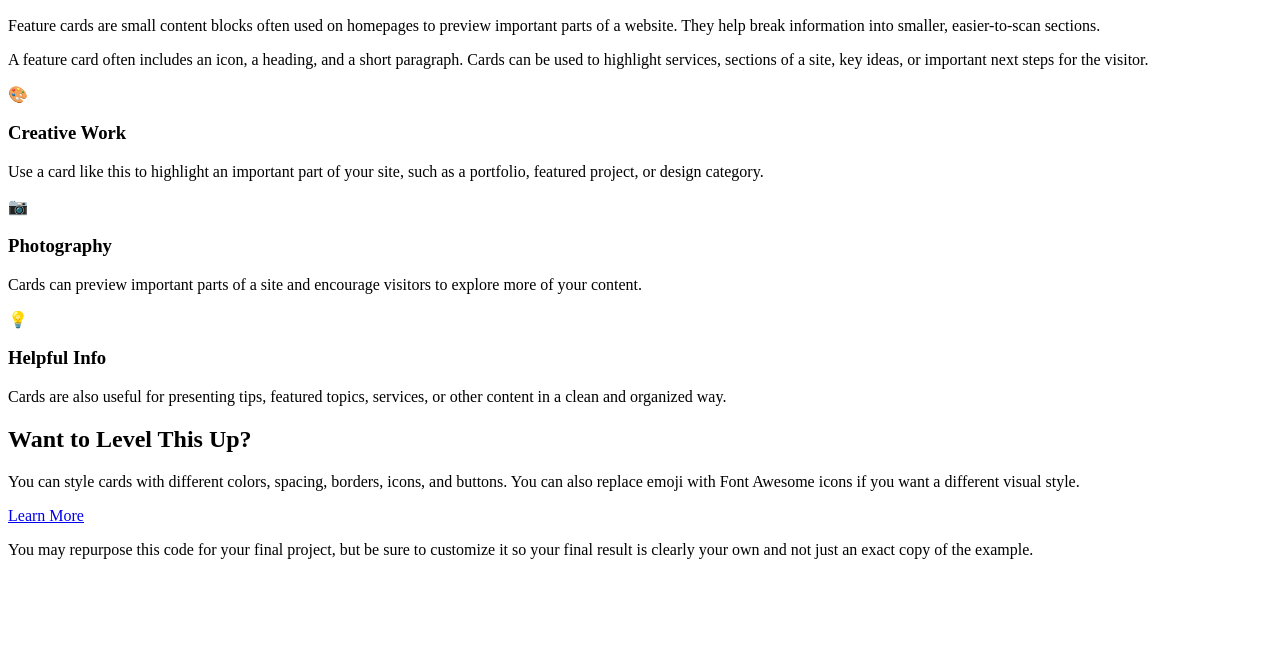
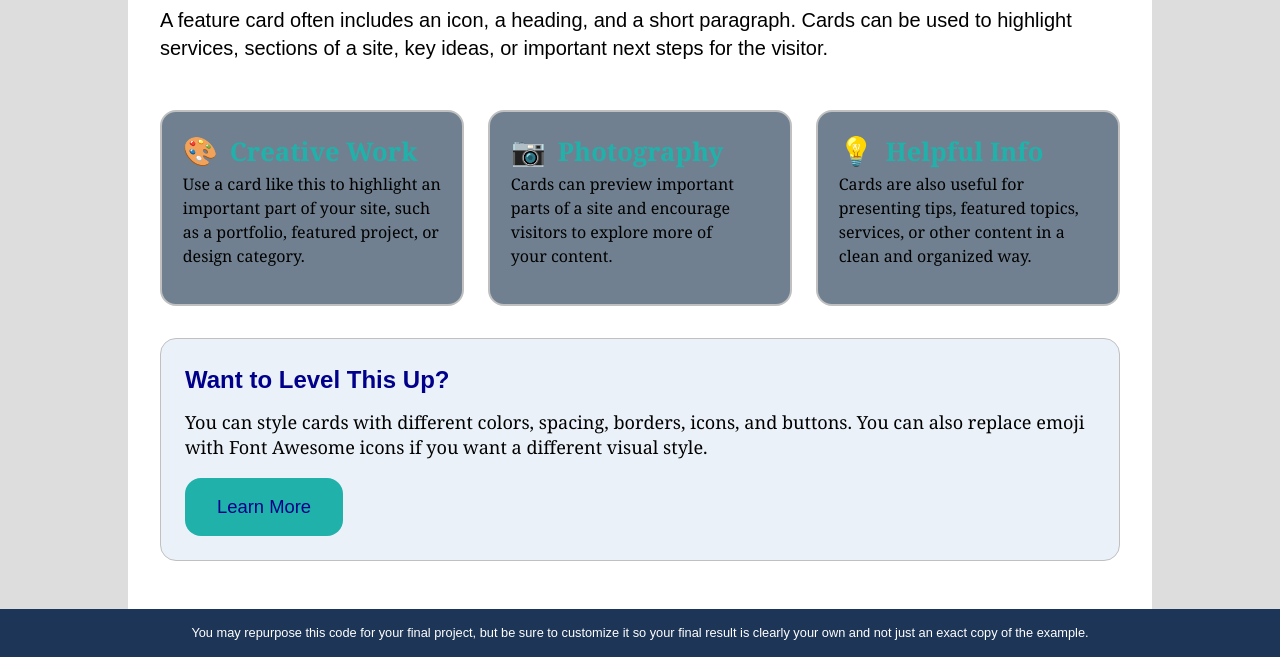
Before and after one commit to Alexw3lch/Feature-cards, a plain HTML site: page index.html in a window 1280 px wide. Shown: the part 202-859 px from the top of the page. Before the commit the page ends 800 px from the top, so only its background shows below. Drawn offline with Linux system fonts and the light colour scheme.

Commit message:
last changes

```diff
--- a/cards.css
+++ b/cards.css
@@ -72,31 +72,43 @@ main {
    ========================= */
 /* CSS Grid places the cards into columns */
 .card-grid {
-
+  display: grid;
+  grid-template-columns: 1fr 1fr 1fr;
+  gap: 1.5rem;
 }
 
 .card {
-
+  background-color: slategray;
+  border: 2px solid silver;
+  border-radius: 1rem;
+  padding: 1.3rem;
 
   /* keeps the cards consistent in height */
-
+  display: flex;
+  flex-direction: column;
 }
 
 .card-title {
+display: flex;
+align-items: center;
+gap: 0.75rem;
 
 }
 
 .card-icon {
-   /* size of icons */
-
+  font-size: 175%;
+ list-style: 1;
 }
 
 .card h3 {
-
+  font-size: 160%;
+  color: lightseagreen;
+  font-family: Cambria, Cochin, Georgia, Times, 'Times New Roman', serif;
 }
 
 .card p {
-
+  line-height: 1.5;
+  font-family: Cambria, Cochin, Georgia, Times, 'Times New Roman', serif;
 }
 
 
@@ -104,19 +116,32 @@ main {
 /* CALL TO ACTION SECTION
    ========================= */
 .cta-section {
-
+  background-color: #eaf1f8;
+  border: 1px solid silver;
+  margin: 2rem 0;
+  padding: 1.5rem;
+  border-radius: 1rem;
 }
 
 .cta-section h2 {
-
+  font-size: 150%;
+  margin-bottom: 0.8rem;
+  color: darkblue;
 }
 
 .cta-section p {
-
+  font-size: 113%;
+  font-family: Cambria, Cochin, Georgia, Times, 'Times New Roman', serif;
 }
 
 .cta-button {
-
+  display: inline-block;
+  background-color: lightseagreen;
+  color: darkblue;
+  text-decoration: none;
+  padding: 1rem 2rem;
+  border-radius: 1rem;
+  font-size: 115%;
 }
 
 .cta-button:hover {
@@ -143,13 +168,14 @@ footer p {
 
 /* RESPONSIVE MEDIA QUERIES
    ========================= */
-@media (max-width: ) {
+@media (width <480px) {
   header {
-
+    flex-direction: column;
+    align-items: center;
   }
 
   .card-grid {
-
+    grid-template-columns: 1fr;
   }
 
 }
--- a/index.html
+++ b/index.html
@@ -4,7 +4,8 @@
   <meta charset="UTF-8">
   <meta name="viewport" content="width=device-width, initial-scale=1.0">
   <title>Homepage Feature Cards Example</title>
-
+  <link rel="stylesheet" href="reset.css">
+  <link rel="stylesheet" href="cards.css">
 
 </head>
 
@@ -35,29 +36,29 @@
     </section>
 
     <!-- Feature cards section -->
-    <section>
+    <section class="card-grid">
 
-      <article>
-        <div>
-          <span>🎨</span>
+      <article class="card">
+        <div class="card-title">
+          <span class="card-icon">🎨</span>
           <h3>Creative Work</h3>
         </div>
 
         <p>Use a card like this to highlight an important part of your site, such as a portfolio, featured project, or design category.</p>
       </article>
 
-      <article>
-        <div>
-          <span>📷</span>
+      <article class="card">
+        <div class="card-title">
+          <span class="card-icon">📷</span>
           <h3>Photography</h3>
         </div>
 
         <p>Cards can preview important parts of a site and encourage visitors to explore more of your content.</p>
       </article>
 
-      <article>
-        <div>
-          <span>💡</span>
+      <article class="card">
+        <div class="card-title">
+          <span class="card-icon">💡</span>
           <h3>Helpful Info</h3>
         </div>
 
@@ -67,11 +68,11 @@
     </section>
 
     <!-- Call to Action section -->
-    <section>
+    <section class="cta-section">
       <h2>Want to Level This Up?</h2>
       <p>You can style cards with different colors, spacing, borders, icons, and buttons. You can also replace emoji with Font Awesome icons if you want
         a different visual style.</p>
-      <a href="#">Learn More</a>
+      <a href="#" class="cta-button">Learn More</a>
     </section>
 
   </main>
```
